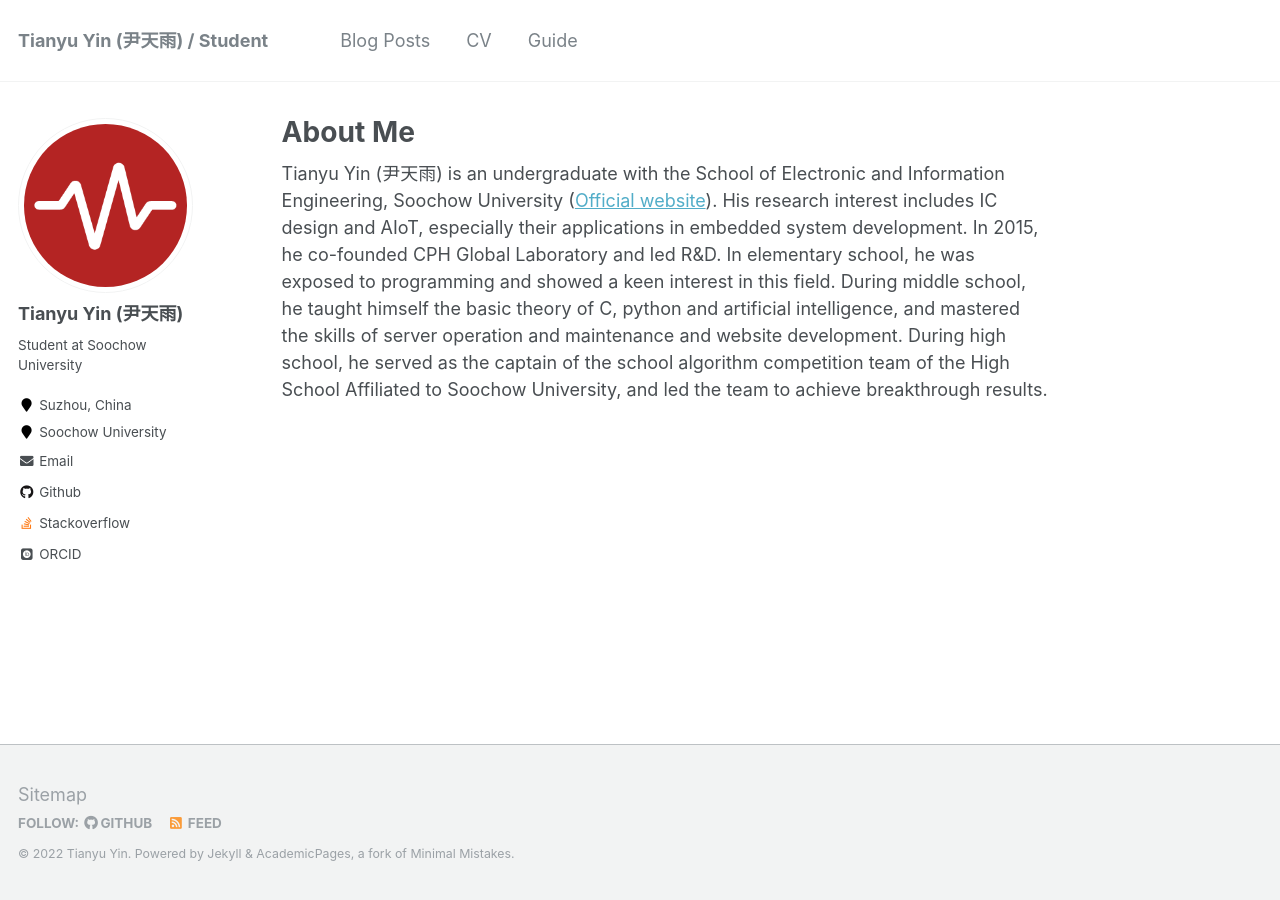
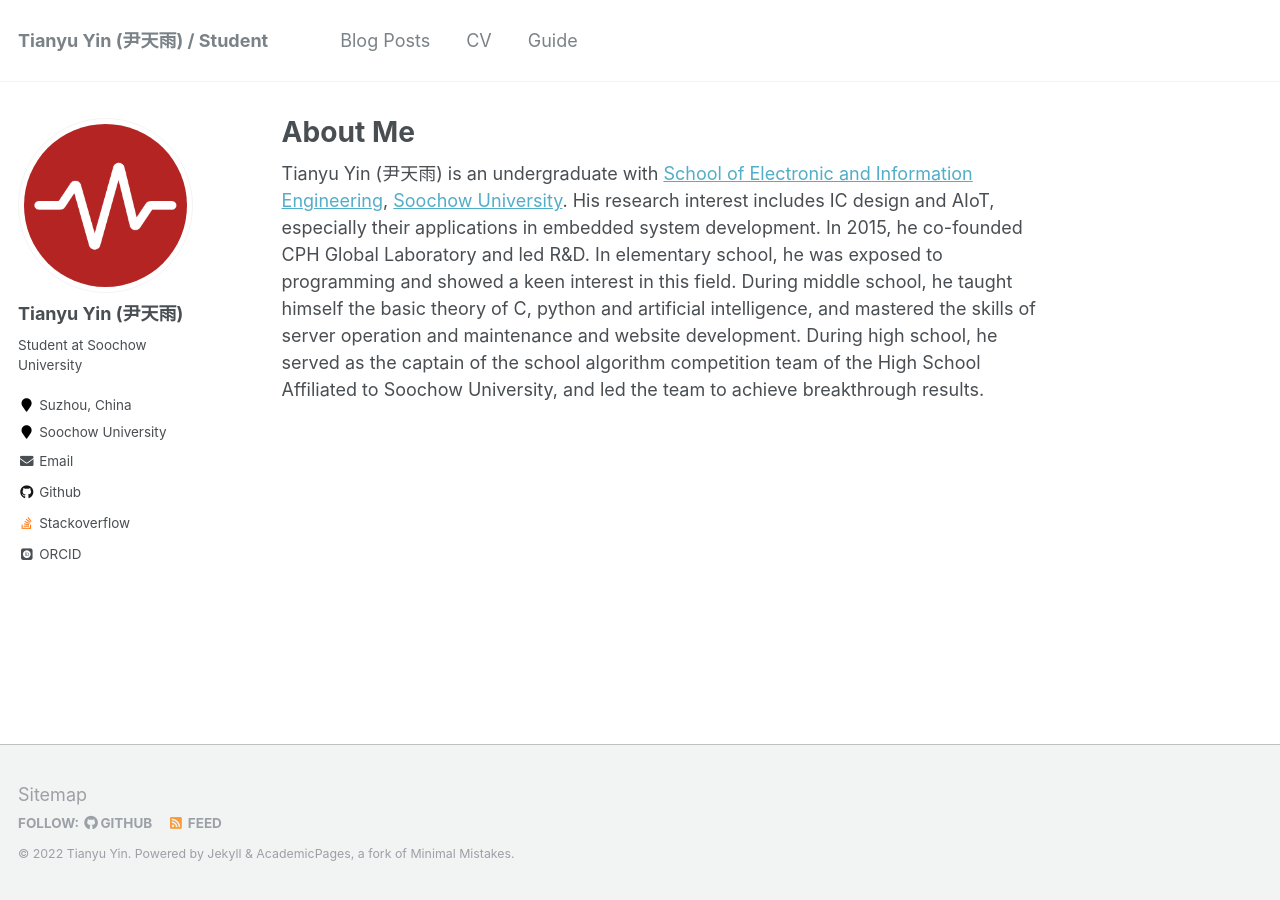
Before and after one commit to Steve-George/steve-george.github.io, a Jekyll site: the page built from _pages/about.md, in a window 1280 px wide. Built offline with Jekyll 4.4.1, drawn with Linux system fonts in a browser that asks for light colours; some web fonts are replaced.

Commit message:
Update about.md

```diff
--- a/_pages/about.md
+++ b/_pages/about.md
@@ -8,4 +8,4 @@ redirect_from:
   - /about.html
 ---
 
-Tianyu Yin (尹天雨) is an undergraduate with the School of Electronic and Information Engineering, Soochow University ([Official website](http://dzxx.suda.edu.cn/)). His research interest includes IC design and AIoT, especially their applications in embedded system development. In 2015, he co-founded CPH Global Laboratory and led R&D. In elementary school, he was exposed to programming and showed a keen interest in this field. During middle school, he taught himself the basic theory of C, python and artificial intelligence, and mastered the skills of server operation and maintenance and website development. During high school, he served as the captain of the school algorithm competition team of the High School Affiliated to Soochow University, and led the team to achieve breakthrough results.
+Tianyu Yin (尹天雨) is an undergraduate with [School of Electronic and Information Engineering](http://dzxx.suda.edu.cn/), [Soochow University](https://www.suda.edu.cn/). His research interest includes IC design and AIoT, especially their applications in embedded system development. In 2015, he co-founded CPH Global Laboratory and led R&D. In elementary school, he was exposed to programming and showed a keen interest in this field. During middle school, he taught himself the basic theory of C, python and artificial intelligence, and mastered the skills of server operation and maintenance and website development. During high school, he served as the captain of the school algorithm competition team of the High School Affiliated to Soochow University, and led the team to achieve breakthrough results.
```
